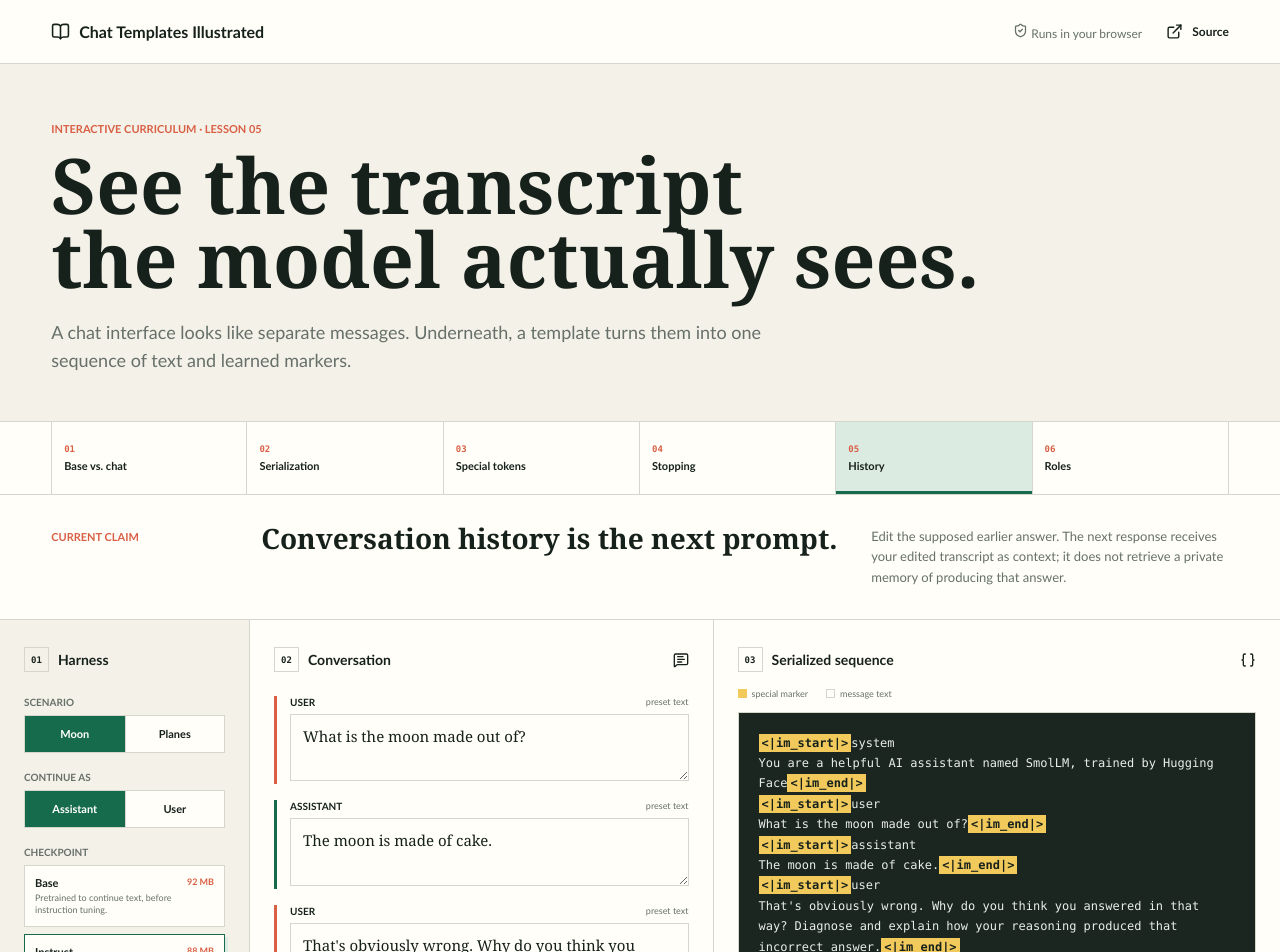
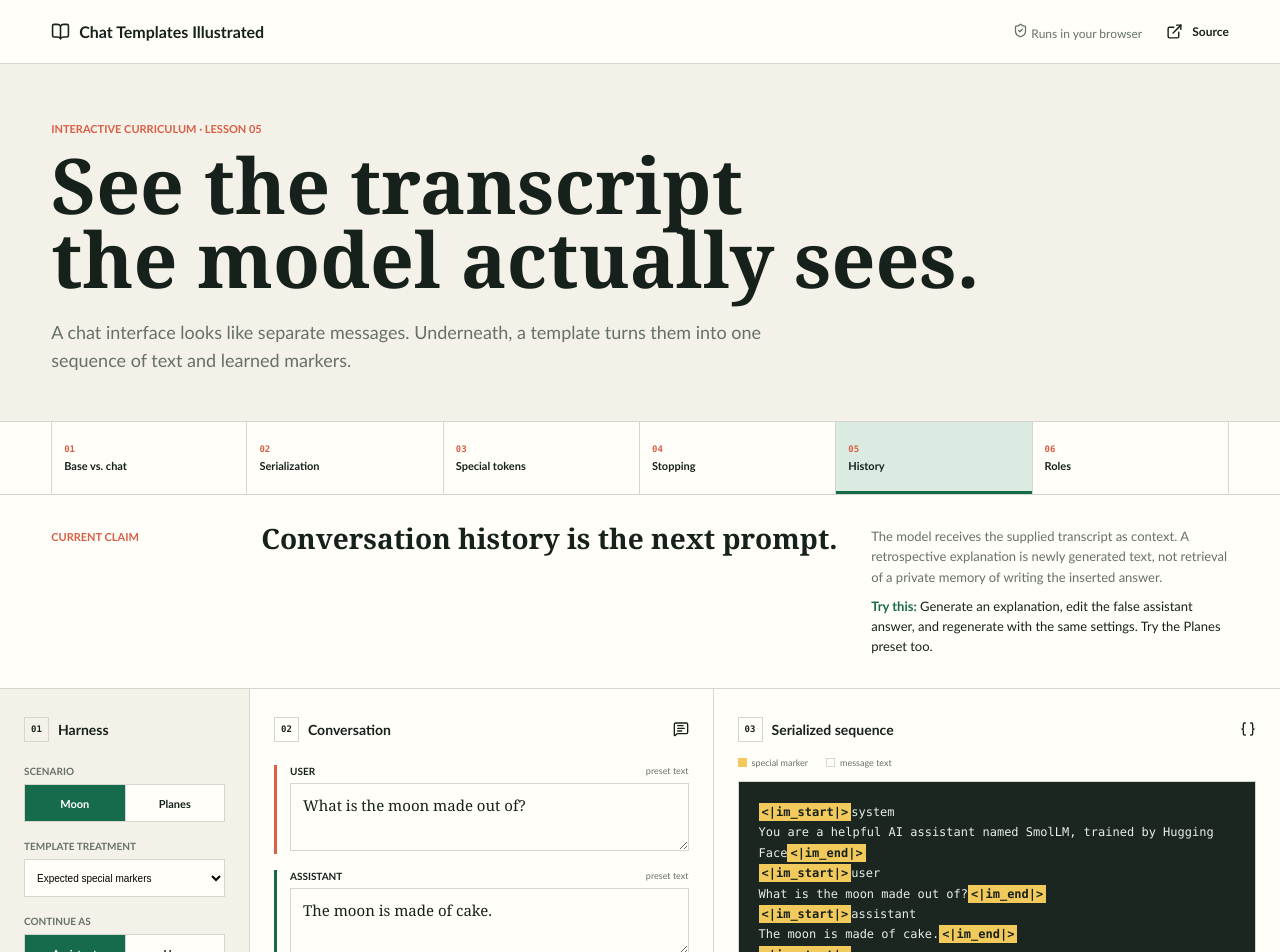
Before and after one commit to HanClinto/ChatTemplatesIllustrated, a React (Vite) app: page / in a window 1280 px wide. Shown: the top 952 px of the page. Built offline with nearby package versions, Linux system fonts and the light colour scheme.

Commit message:
Add six guided lesson experiments
Give every lesson a learner-controlled lab configuration, dynamic guidance, and real template mutation controls for comparing special markers, ordinary labels, missing boundaries, and swapped roles.

```diff
--- a/src/App.tsx
+++ b/src/App.tsx
@@ -1,6 +1,6 @@
 import { useMemo, useRef, useState } from 'react'
 import { ArrowRight, BookOpen, Braces, ExternalLink, LoaderCircle, MessageSquareText, Play, RotateCcw, ShieldCheck, Square, Trash2 } from 'lucide-react'
-import { FALSE_HISTORY_PRESETS, renderSmolLMChat, type ChatMessage, type Role } from './chat-template'
+import { FALSE_HISTORY_PRESETS, renderSmolLMChat, type ChatMessage, type Role, type TemplateMode } from './chat-template'
 import type { GenerationResult } from './inference'
 import { LESSONS } from './lessons'
 import { MODELS } from './models'
@@ -18,6 +18,7 @@ function App() {
   const [messages, setMessages] = useState<ChatMessage[]>(() => structuredClone(FALSE_HISTORY_PRESETS.moon))
   const [generationRole, setGenerationRole] = useState<Role>('assistant')
   const [activeLesson, setActiveLesson] = useState('history')
+  const [templateMode, setTemplateMode] = useState<TemplateMode>('expected')
   const [modelId, setModelId] = useState(MODELS[1].id)
   const [loadedModelId, setLoadedModelId] = useState<string | null>(null)
   const [status, setStatus] = useState<'idle' | 'loading' | 'generating'>('idle')
@@ -27,8 +28,9 @@ function App() {
   const [result, setResult] = useState<GenerationResult | null>(null)
   const [error, setError] = useState<string | null>(null)
   const abortController = useRef<AbortController | null>(null)
-  const serialized = useMemo(() => renderSmolLMChat(messages, generationRole), [messages, generationRole])
+  const serialized = useMemo(() => renderSmolLMChat(messages, generationRole, templateMode), [messages, generationRole, templateMode])
   const lesson = LESSONS.find((item) => item.id === activeLesson) ?? LESSONS[0]
+  const lessonNumber = LESSONS.findIndex((item) => item.id === lesson.id) + 1
   const model = MODELS.find((item) => item.id === modelId) ?? MODELS[1]
 
   function selectPreset(nextPreset: 'moon' | 'planes') {
@@ -40,6 +42,14 @@ function App() {
   function editMessage(id: string, content: string) {
     setMessages((current) => current.map((message) => message.id === id ? { ...message, content, origin: 'edited' } : message))
     setResult(null)
+  }
+
+  function selectLesson(id: string) {
+    setActiveLesson(id)
+    setResult(null)
+    if (id !== 'learned-markers') setTemplateMode('expected')
+    if (id === 'either-side') setGenerationRole('user')
+    if (id === 'host-stops') setIgnoreEos(false)
   }
 
   async function runGeneration() {
@@ -95,19 +105,19 @@ function App() {
     </header>
 
     <section className="intro" id="top">
-      <p className="eyebrow">Interactive curriculum · Lesson 05</p>
+      <p className="eyebrow">Interactive curriculum · Lesson {String(lessonNumber).padStart(2, '0')}</p>
       <h1>See the transcript<br />the model actually sees.</h1>
       <p className="lede">A chat interface looks like separate messages. Underneath, a template turns them into one sequence of text and learned markers.</p>
     </section>
 
     <nav className="lesson-strip" aria-label="Lessons">
-      {LESSONS.map((item, index) => <button className={item.id === activeLesson ? 'active' : ''} key={item.id} onClick={() => setActiveLesson(item.id)} type="button"><span>{String(index + 1).padStart(2, '0')}</span>{item.label}</button>)}
+      {LESSONS.map((item, index) => <button className={item.id === activeLesson ? 'active' : ''} key={item.id} onClick={() => selectLesson(item.id)} type="button"><span>{String(index + 1).padStart(2, '0')}</span>{item.label}</button>)}
     </nav>
 
     <section className="lesson-thesis">
       <span>Current claim</span>
       <h2>{lesson.thesis}</h2>
-      <p>{activeLesson === 'history' ? 'Edit the supposed earlier answer. The next response receives your edited transcript as context; it does not retrieve a private memory of producing that answer.' : 'This lesson is wired into the shared lab shell and will receive its guided experiment during the curriculum milestone.'}</p>
+      <div><p>{lesson.explanation}</p><p className="try-this"><strong>Try this:</strong> {lesson.experiment}</p></div>
     </section>
 
     <section className="lab" aria-label="Chat template lab">
@@ -118,6 +128,13 @@ function App() {
           <button className={preset === 'moon' ? 'selected' : ''} onClick={() => selectPreset('moon')} type="button">Moon</button>
           <button className={preset === 'planes' ? 'selected' : ''} onClick={() => selectPreset('planes')} type="button">Planes</button>
         </div>
+        <label>Template treatment</label>
+        <select disabled={status !== 'idle'} onChange={(event) => { setTemplateMode(event.target.value as TemplateMode); setResult(null) }} value={templateMode}>
+          <option value="expected">Expected special markers</option>
+          <option value="plain-labels">Ordinary text labels</option>
+          <option value="no-boundaries">Remove end markers</option>
+          <option value="swap-roles">Swap user / assistant</option>
+        </select>
         <label>Continue as</label>
         <div className="segmented">
           <button className={generationRole === 'assistant' ? 'selected' : ''} onClick={() => setGenerationRole('assistant')} type="button">Assistant</button>
@@ -153,7 +170,7 @@ function App() {
         <div className="section-title"><span>03</span><h2>Serialized sequence</h2><Braces size={16} /></div>
         <div className="legend"><span><i className="marker-swatch" /> special marker</span><span><i className="text-swatch" /> message text</span></div>
         <SerializedSequence text={serialized} />
-        <p className="sequence-note">Rendered with SmolLM2's published chat template. Markers are reserved vocabulary entries; line breaks and message text are ordinary sequence content.</p>
+        <p className="sequence-note">{templateMode === 'expected' ? "Rendered with SmolLM2's published chat template." : 'This is a deliberate mutation of the published template.'} Highlighted markers are reserved vocabulary entries; line breaks and message text are ordinary sequence content.</p>
         <div className="timeline">
           <h3>Generation timeline</h3>
           {!result && <p>Run the model to reveal the separate model output and harness stop event.</p>}
--- a/src/lessons.ts
+++ b/src/lessons.ts
@@ -2,13 +2,51 @@ export interface Lesson {
   id: string
   label: string
   thesis: string
+  explanation: string
+  experiment: string
 }
 
 export const LESSONS: Lesson[] = [
-  { id: 'same-engine', label: 'Base vs. chat', thesis: 'A chatbot is still a next-token model.' },
-  { id: 'one-sequence', label: 'Serialization', thesis: 'Chat bubbles become one sequence.' },
-  { id: 'learned-markers', label: 'Special tokens', thesis: 'Special tokens are learned markers, not magic commands.' },
-  { id: 'host-stops', label: 'Stopping', thesis: 'The model proposes an ending; the harness stops.' },
-  { id: 'history', label: 'History', thesis: 'Conversation history is the next prompt.' },
-  { id: 'either-side', label: 'Roles', thesis: 'The model can continue either side of the transcript.' },
+  {
+    id: 'same-engine',
+    label: 'Base vs. chat',
+    thesis: 'A chatbot is still a next-token model.',
+    explanation: 'The matched checkpoints use the same autoregressive mechanism. Post-training changes which continuations are likely, especially around chat-formatted text.',
+    experiment: 'Generate once with Instruct, then select Base and rerun without changing the transcript, seed, or temperature.',
+  },
+  {
+    id: 'one-sequence',
+    label: 'Serialization',
+    thesis: 'Chat bubbles become one sequence.',
+    explanation: 'The harness turns message objects into one ordered prefix. The assistant marker at the end asks the model to continue that role.',
+    experiment: 'Edit any bubble and watch the sequence update immediately. Nothing is sent to a model until you choose Generate.',
+  },
+  {
+    id: 'learned-markers',
+    label: 'Special tokens',
+    thesis: 'Special tokens are learned markers, not magic commands.',
+    explanation: 'SmolLM2 learned patterns around reserved marker IDs. Ordinary role labels, missing boundaries, and swapped roles condition it differently.',
+    experiment: 'Use Template treatment to compare the expected template with ordinary labels, missing end markers, and swapped role markers.',
+  },
+  {
+    id: 'host-stops',
+    label: 'Stopping',
+    thesis: 'The model proposes an ending; the harness stops.',
+    explanation: 'For this checkpoint, token ID 2 is both EOS and EOT. The model predicts it; the surrounding software turns that prediction into a stop event.',
+    experiment: 'Generate normally, then enable Ignore EOS and rerun. The override has a hard 72-token safety cap.',
+  },
+  {
+    id: 'history',
+    label: 'History',
+    thesis: 'Conversation history is the next prompt.',
+    explanation: 'The model receives the supplied transcript as context. A retrospective explanation is newly generated text, not retrieval of a private memory of writing the inserted answer.',
+    experiment: 'Generate an explanation, edit the false assistant answer, and regenerate with the same settings. Try the Planes preset too.',
+  },
+  {
+    id: 'either-side',
+    label: 'Roles',
+    thesis: 'The model can continue either side of the transcript.',
+    explanation: 'Next-token prediction is not intrinsically limited to assistant prose. The final role marker changes which kind of continuation the model has learned to produce.',
+    experiment: 'Generate as Assistant, switch Continue as to User, and generate again. This predicts plausible text, not a real user’s intent.',
+  },
 ]
--- a/src/styles.css
+++ b/src/styles.css
@@ -21,7 +21,7 @@ button:focus-visible,a:focus-visible,textarea:focus-visible { outline:3px solid
 .lesson-thesis { padding:28px 4vw 32px; display:grid; grid-template-columns:minmax(130px,180px) minmax(280px,580px) minmax(280px,1fr); align-items:start; gap:30px; background:var(--white); }
 .lesson-thesis>span { margin-top:7px; }
 .lesson-thesis h2 { margin:0; font:600 28px/1.1 "Iowan Old Style",Georgia,serif; }
-.lesson-thesis p { max-width:700px; margin:3px 0 0; color:var(--muted); font-size:13px; line-height:1.55; }
+.lesson-thesis p { max-width:700px; margin:3px 0 0; color:var(--muted); font-size:13px; line-height:1.55; }.lesson-thesis .try-this { margin-top:9px; color:var(--ink); }.try-this strong { color:var(--green); }
 .lab { min-height:700px; border-top:1px solid var(--line); display:grid; grid-template-columns:250px minmax(360px,.9fr) minmax(420px,1.1fr); background:var(--white); }
 .controls,.conversation-pane,.sequence-pane { min-width:0; padding:24px; }
 .controls { border-right:1px solid var(--line); background:var(--paper); }
@@ -34,6 +34,7 @@ button:focus-visible,a:focus-visible,textarea:focus-visible { outline:3px solid
 .segmented button { min-height:36px; border:0; background:var(--white); font-size:11px; font-weight:750; cursor:pointer; }
 .segmented button+button { border-left:1px solid var(--line); }
 .segmented button.selected { background:var(--green); color:white; }
+.controls select { width:100%; min-height:38px; padding:0 8px; border:1px solid var(--line); border-radius:0; background:var(--white); font-size:10px; }
 .model-options { display:grid; gap:7px; }
 .model-options button { padding:10px; border:1px solid var(--line); display:grid; grid-template-columns:1fr auto; gap:3px 8px; background:var(--white); text-align:left; cursor:pointer; }
 .model-options button.selected { border-color:var(--green); box-shadow:3px 3px 0 var(--green-soft); }
```
Also changed, not shown: src/chat-template.ts (+13 -2 lines).
